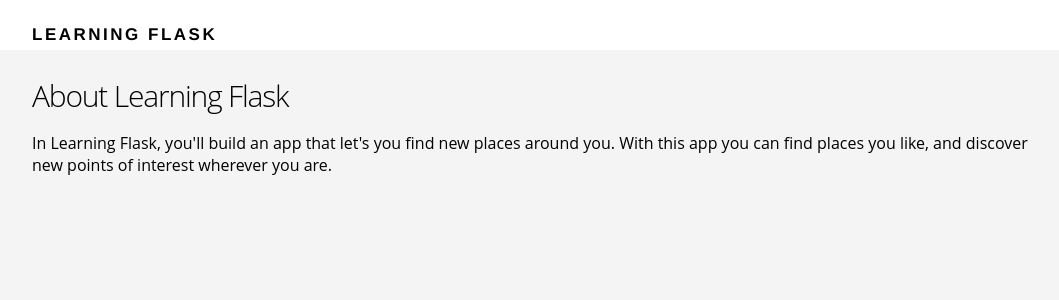
After one commit to avi20072008/learning-flask, a Flask app: page /about in a window 1280 px wide. The commit adds this page. Shown: the top 300 px of the page, without its empty margins (108-1167 px from the left). Run offline with Flask 2, Linux system fonts and the light colour scheme.

Commit message:
About page added

```diff
--- a/routes.py
+++ b/routes.py
@@ -6,5 +6,9 @@ app = Flask(__name__)
 def index():
 	return render_template('index.html')
 
+@app.route('/about')
+def about():
+	return render_template('about.html')
+
 if __name__ == "__main__":
 	app.run(debug=True)
--- /dev/null
+++ b/templates/about.html
@@ -0,0 +1,12 @@
+{% extends "layouts.html" %}
+
+{% block content %}
+  <main class="about-section">
+    <div class="container">
+
+    <h2>About Learning Flask</h2>
+    <p>In Learning Flask, you'll build an app that let's you find new places around you. With this app you can find places you like, and discover new points of interest wherever you are.</p>
+
+    </div>
+  </main>
+{% endblock %}
--- a/templates/index.html
+++ b/templates/index.html
@@ -6,7 +6,7 @@
 		<div class="container">
 			<h2> Discover places near you </h2>
 			<a href="#" class="btn-primary">sign up</a>
-			<a href="#" class="btn-secondary">learn more</a>
+			<a href="{{ url_for('about')}}" class="btn-secondary">learn more</a>
 			<div class="section-device">
 				<img src="static/img/device.png">
 			</div>
```
